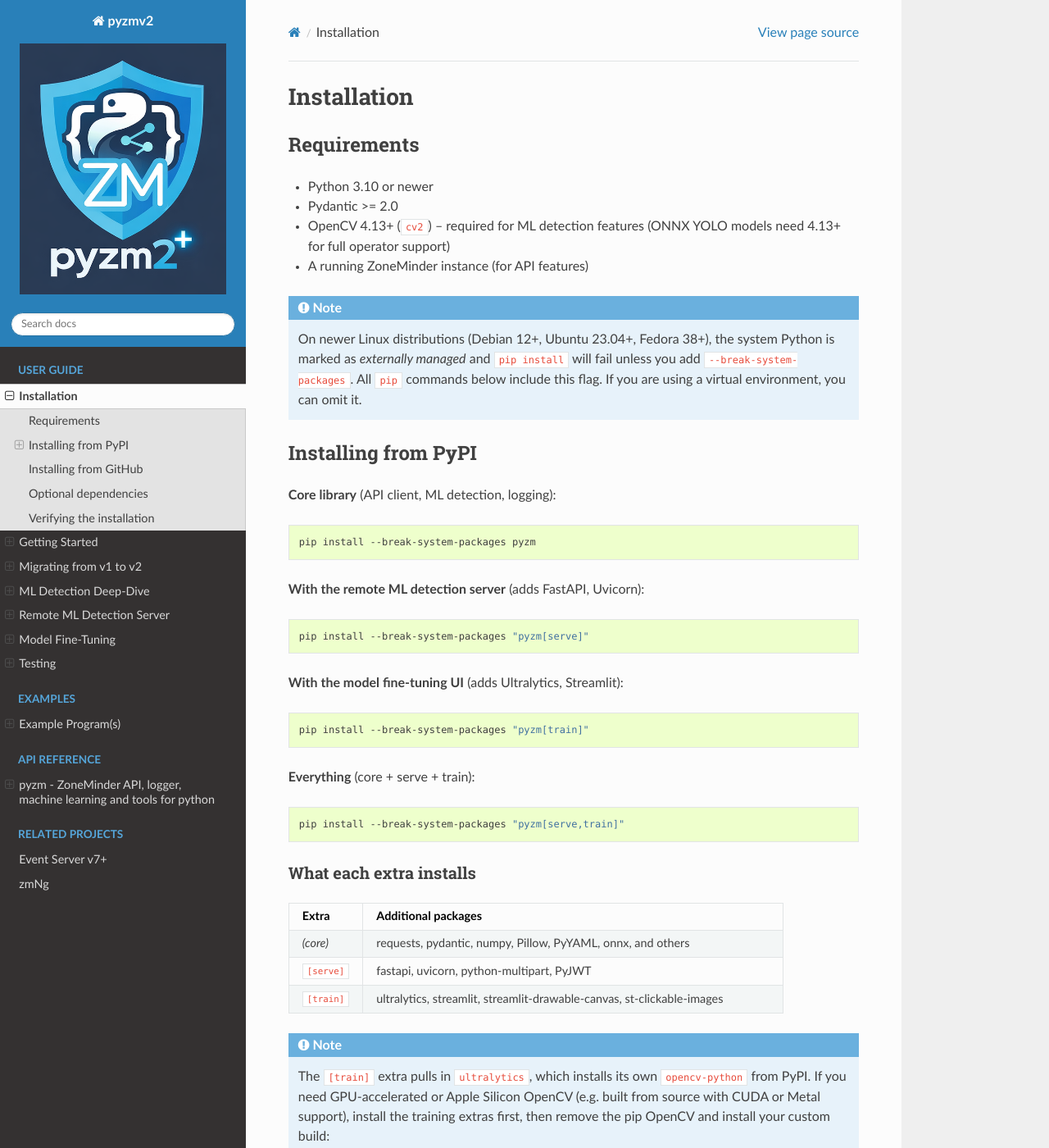
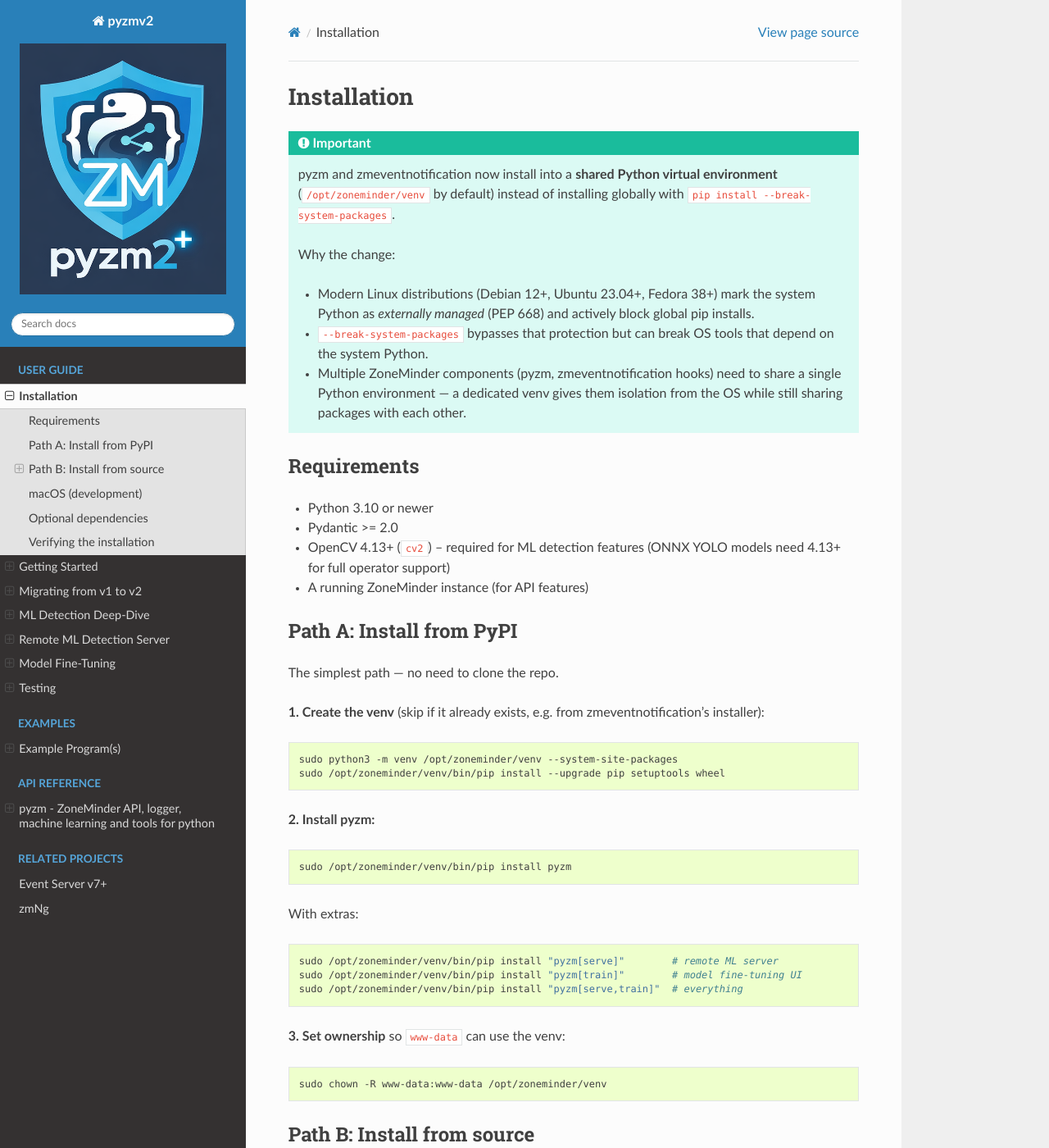
Before and after one commit to ZoneMinder/pyzm, a Sphinx documentation site: the page built from docs/guide/installation.rst, in a window 1280 px wide and 1400 px high. Shown: the whole window at 82% size. Built offline with Sphinx 7.4.7 and the Read the Docs theme 3.1.0, drawn with Linux system fonts in a browser that asks for light colours; some of the changed text lies outside the part shown.

Commit message:
feat(install): use shared venv instead of --break-system-packages
Replace global pip installs with a dedicated venv at /opt/zoneminder/venv
shared between pyzm and zmeventnotification. This avoids breaking PEP 668
(externally managed) systems while keeping both projects in one environment.

- Add scripts/setup_venv.sh (creates venv, installs pyzm, shims opencv)
- Update all docs/README to use venv paths
- Update e2e test helpers to reference venv pip/python
- Restructure installation docs into Path A (PyPI) and Path B (source)
- Update training docs to use venv Python (avoids ultralytics auto-install
  targeting system Python with --break-system-packages)

Co-Authored-By: Claude Opus 4.6 <noreply@anthropic.com>

```diff
--- a/docs/guide/installation.rst
+++ b/docs/guide/installation.rst
@@ -1,5 +1,22 @@
 Installation
 ============
+
+.. important::
+
+   pyzm and zmeventnotification now install into a **shared Python virtual
+   environment** (``/opt/zoneminder/venv`` by default) instead of installing
+   globally with ``pip install --break-system-packages``.
+
+   Why the change:
+
+   - Modern Linux distributions (Debian 12+, Ubuntu 23.04+, Fedora 38+)
+     mark the system Python as *externally managed* (PEP 668) and actively
+     block global pip installs.
+   - ``--break-system-packages`` bypasses that protection but can break
+     OS tools that depend on the system Python.
+   - Multiple ZoneMinder components (pyzm, zmeventnotification hooks) need
+     to share a single Python environment — a dedicated venv gives them
+     isolation from the OS while still sharing packages with each other.
 
 Requirements
 ------------
@@ -9,40 +26,71 @@ Requirements
 - OpenCV 4.13+ (``cv2``) -- required for ML detection features (ONNX YOLO models need 4.13+ for full operator support)
 - A running ZoneMinder instance (for API features)
 
-.. note::
+Path A: Install from PyPI
+--------------------------
 
-   On newer Linux distributions (Debian 12+, Ubuntu 23.04+, Fedora 38+),
-   the system Python is marked as *externally managed* and ``pip install``
-   will fail unless you add ``--break-system-packages``. All ``pip`` commands
-   below include this flag. If you are using a virtual environment, you can
-   omit it.
+The simplest path — no need to clone the repo.
 
-Installing from PyPI
---------------------
-
-**Core library** (API client, ML detection, logging):
+**1. Create the venv** (skip if it already exists, e.g. from zmeventnotification's
+installer):
 
 .. code-block:: bash
 
-   pip install --break-system-packages pyzm
+   sudo python3 -m venv /opt/zoneminder/venv --system-site-packages
+   sudo /opt/zoneminder/venv/bin/pip install --upgrade pip setuptools wheel
 
-**With the remote ML detection server** (adds FastAPI, Uvicorn):
+**2. Install pyzm:**
 
 .. code-block:: bash
 
-   pip install --break-system-packages "pyzm[serve]"
+   sudo /opt/zoneminder/venv/bin/pip install pyzm
 
-**With the model fine-tuning UI** (adds Ultralytics, Streamlit):
+With extras:
 
 .. code-block:: bash
 
-   pip install --break-system-packages "pyzm[train]"
+   sudo /opt/zoneminder/venv/bin/pip install "pyzm[serve]"        # remote ML server
+   sudo /opt/zoneminder/venv/bin/pip install "pyzm[train]"        # model fine-tuning UI
+   sudo /opt/zoneminder/venv/bin/pip install "pyzm[serve,train]"  # everything
 
-**Everything** (core + serve + train):
+**3. Set ownership** so ``www-data`` can use the venv:
 
 .. code-block:: bash
 
-   pip install --break-system-packages "pyzm[serve,train]"
+   sudo chown -R www-data:www-data /opt/zoneminder/venv
+
+Path B: Install from source
+-----------------------------
+
+Clone the repo first, then use the helper script which handles venv creation,
+OpenCV shim, and ownership in one step.
+
+.. code-block:: bash
+
+   git clone https://github.com/pliablepixels/pyzm.git
+   cd pyzm
+   sudo ./scripts/setup_venv.sh
+
+   # With extras:
+   sudo ./scripts/setup_venv.sh --extras serve
+   sudo ./scripts/setup_venv.sh --extras serve,train
+
+   # Custom venv path:
+   sudo ZM_VENV=/usr/local/zm/venv ./scripts/setup_venv.sh
+
+If the venv already exists (e.g. created by zmeventnotification's installer),
+the script reuses it and just installs/upgrades pyzm.
+
+The script will:
+
+1. Install ``python3-venv`` if it is missing (Debian/Ubuntu/Fedora/CentOS).
+2. Create the venv with ``--system-site-packages`` so distro-packaged
+   libraries (e.g. OpenCV built from source) are still visible.
+3. Register an ``opencv-python`` shim if a source/system OpenCV is already
+   importable, preventing pip from overwriting it when installing packages
+   like ``ultralytics`` that unconditionally depend on ``opencv-python``.
+4. Install pyzm (and any requested extras) into the venv.
+5. Set ownership to ``www-data`` (configurable via ``ZM_VENV_OWNER``).
 
 What each extra installs
 ^^^^^^^^^^^^^^^^^^^^^^^^
@@ -62,17 +110,23 @@ What each extra installs
 
 .. note::
 
-   The ``[train]`` extra pulls in ``ultralytics``, which installs its own
-   ``opencv-python`` from PyPI. If you need GPU-accelerated or Apple Silicon
-   OpenCV (e.g. built from source with CUDA or Metal support), install the
-   training extras first, then remove the pip OpenCV and install your custom
-   build:
+   The ``[train]`` extra pulls in ``ultralytics``, which unconditionally
+   requires ``opencv-python`` from PyPI — even if you already have OpenCV
+   installed from source or your system package manager.
+
+   The install script (``scripts/setup_venv.sh`` and zmeventnotification's
+   ``install.sh``) attempts to work around this by creating a compatibility
+   shim: if ``cv2`` is already importable when the venv is created, a fake
+   ``opencv-python`` dist-info entry is registered so that pip considers the
+   requirement satisfied and skips the download.
+
+   If your source-built OpenCV is nevertheless overwritten, you can fix it
+   manually:
 
    .. code-block:: bash
 
-      pip install --break-system-packages "pyzm[train]"
-      pip uninstall opencv-python opencv-python-headless
-      # Now build/install OpenCV from source — see below
+      /opt/zoneminder/venv/bin/pip uninstall opencv-python opencv-python-headless
+      # Reinstall or rebuild your custom OpenCV — see below
 
 Building OpenCV from source
 ^^^^^^^^^^^^^^^^^^^^^^^^^^^
@@ -83,20 +137,18 @@ you need to build OpenCV from source:
 - `Apple Silicon (macOS) <https://gist.github.com/pliablepixels/d0605aab085592e1d3b6bb9033bdc835>`_
 - `Ubuntu 24.04 with CUDA <https://gist.github.com/pliablepixels/73d61e28060c8d418f9fcfb1e912e425>`_
 
-Installing from GitHub
------------------------
+The venv is created with ``--system-site-packages``, so a system-wide OpenCV
+built from source is automatically visible inside the venv.
 
-To install the latest development version directly from GitHub:
+macOS (development)
+-------------------
+
+On macOS the venv can live anywhere — there is no ``www-data`` user:
 
 .. code-block:: bash
 
-   pip install --break-system-packages "git+https://github.com/pliablepixels/pyzm.git"
-
-With extras:
-
-.. code-block:: bash
-
-   pip install --break-system-packages "pyzm[train] @ git+https://github.com/pliablepixels/pyzm.git"
+   python3 -m venv ~/zm-venv --system-site-packages
+   ~/zm-venv/bin/pip install -e ".[serve,train]"
 
 Optional dependencies
 ---------------------
@@ -125,10 +177,10 @@ Verifying the installation
 
 .. code-block:: bash
 
-   python -c "import pyzm; print(pyzm.__version__)"
+   /opt/zoneminder/venv/bin/python -c "import pyzm; print(pyzm.__version__)"
 
 To verify the training UI is available:
 
 .. code-block:: bash
 
-   python -c "from pyzm.train import check_dependencies; check_dependencies(); print('OK')"
+   /opt/zoneminder/venv/bin/python -c "from pyzm.train import check_dependencies; check_dependencies(); print('OK')"
--- a/docs/guide/testing.rst
+++ b/docs/guide/testing.rst
@@ -79,7 +79,7 @@ events, zones, frames, state management) against a live ZoneMinder server.
 
 .. code-block:: bash
 
-   sudo pip install pytest --break-system-packages
+   sudo /opt/zoneminder/venv/bin/pip install pytest
    cp tests/.env.zm_e2e.sample .env.zm_e2e
    # edit .env.zm_e2e with your ZM_API_URL, ZM_USER, ZM_PASSWORD
 
```
Also changed, not shown: README.md (+10 -4 lines), docs/guide/training.rst (+12 -5 lines), 3 other files.
